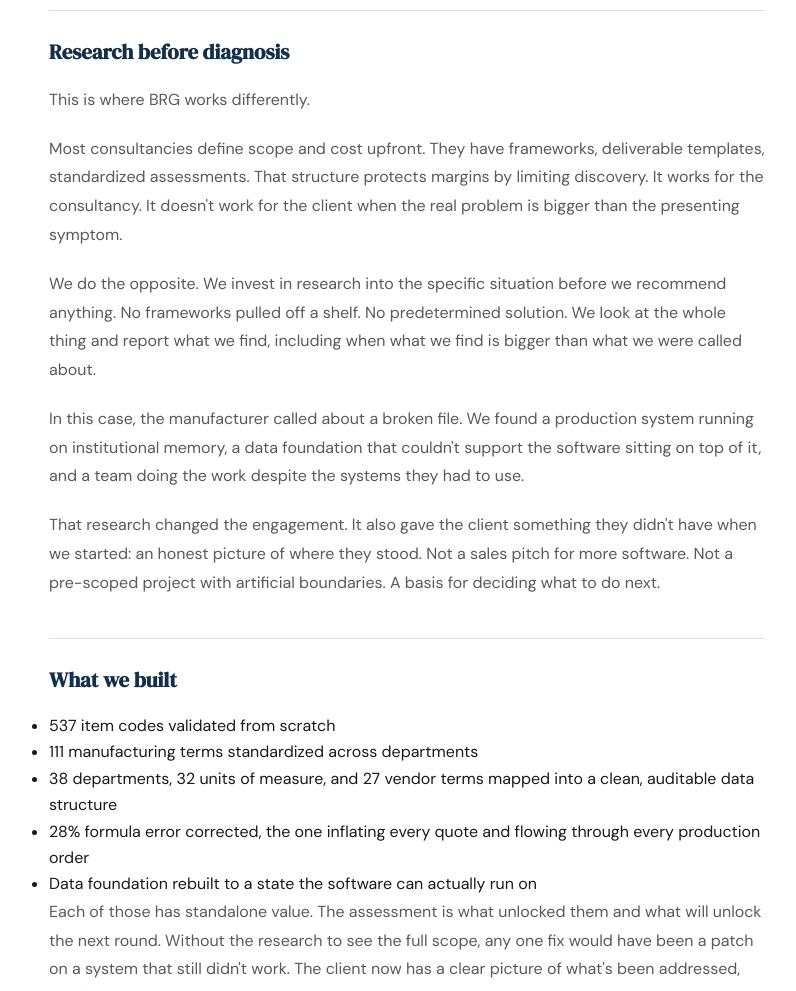
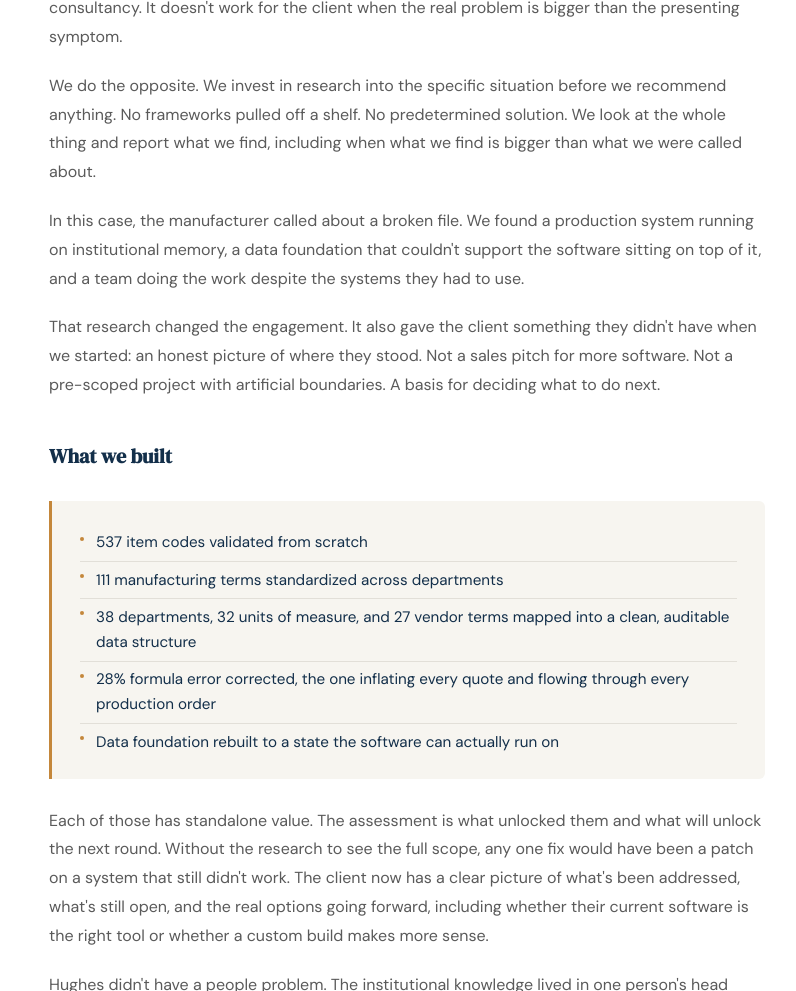
Before and after one commit to mhloftin1/brg-site, a website: page work/2026-02-operation-ran-on-memory.html in a window 1280 px wide. Shown: the part 1809-2800 px from the top of the page, without its empty margins (233-1029 px from the left). Drawn offline with Linux system fonts and the light colour scheme.

Commit message:
less sections on article

```diff
--- a/work/2026-02-operation-ran-on-memory.html
+++ b/work/2026-02-operation-ran-on-memory.html
@@ -42,14 +42,50 @@
     line-height: 1.8;
     margin-bottom: 1.25rem;
   }
+  .post-single .post-body hr {
+    border: none;
+    border-top: 1px solid var(--border);
+    margin: 2.5rem 0;
+  }
   .post-single .post-body h2 {
     font-family: var(--font-display);
-    font-size: 1.3rem;
+    font-size: 1.25rem;
     color: var(--navy-deep);
     margin-top: 2.5rem;
     margin-bottom: 1rem;
-    padding-top: 1.5rem;
-    border-top: 1px solid var(--border);
+  }
+  /* Callout block for bullet lists */
+  .post-single .post-body ul {
+    list-style: none;
+    padding: 0;
+    margin: 1.75rem 0 1.75rem 0;
+    background: var(--cream);
+    border-left: 3px solid var(--accent);
+    border-radius: 0 6px 6px 0;
+    padding: 1.5rem 1.75rem;
+  }
+  .post-single .post-body ul li {
+    font-size: 0.95rem;
+    color: var(--navy-deep);
+    line-height: 1.65;
+    padding: 0.35rem 0;
+    border-bottom: 1px solid var(--border);
+    padding-left: 1rem;
+    position: relative;
+  }
+  .post-single .post-body ul li:last-child {
+    border-bottom: none;
+    padding-bottom: 0;
+  }
+  .post-single .post-body ul li::before {
+    content: '';
+    position: absolute;
+    left: 0;
+    top: 0.75rem;
+    width: 4px;
+    height: 4px;
+    border-radius: 50%;
+    background: var(--accent);
   }
   .post-back {
     display: inline-flex;
@@ -108,11 +144,9 @@
 <p>The data foundation underneath, the translation table linking vendor part numbers to internal inventory codes, was, by the client&#39;s own assessment, roughly 90% incorrect. The team wasn&#39;t working from bad data by accident. The system had never been built to hold accurate data in the first place.</p>
 <p>One person carried the institutional knowledge for how the numbers should actually work. The playbook hadn&#39;t been built to scale, so she was answering different people at different times with nothing documented behind her. The company had a good problem: customers wanted the product. The delivery infrastructure hadn&#39;t kept up.</p>
 <p>This was an operations problem wearing a software mask. The previous contractor missed it.</p>
-<h2>How the previous contractor missed it</h2>
 <p>The consultants who installed the CPQ sold the software as the answer. They oversold what the configuration could do and never understood the manufacturing process underneath it.</p>
 <p>This is the standard pattern. A business hits a growth constraint. Someone sells them technology. The technology gets layered on top of broken processes. The technology fails. The business blames the software.</p>
 <p>The software wasn&#39;t the issue. Nobody had done the work to figure that out before recommending it.</p>
-<h2>Research before diagnosis</h2>
 <p>This is where BRG works differently.</p>
 <p>Most consultancies define scope and cost upfront. They have frameworks, deliverable templates, standardized assessments. That structure protects margins by limiting discovery. It works for the consultancy. It doesn&#39;t work for the client when the real problem is bigger than the presenting symptom.</p>
 <p>We do the opposite. We invest in research into the specific situation before we recommend anything. No frameworks pulled off a shelf. No predetermined solution. We look at the whole thing and report what we find, including when what we find is bigger than what we were called about.</p>
@@ -127,10 +161,8 @@
 <li>Data foundation rebuilt to a state the software can actually run on</li>
 </ul>
 <p>Each of those has standalone value. The assessment is what unlocked them and what will unlock the next round. Without the research to see the full scope, any one fix would have been a patch on a system that still didn&#39;t work. The client now has a clear picture of what&#39;s been addressed, what&#39;s still open, and the real options going forward, including whether their current software is the right tool or whether a custom build makes more sense.</p>
-<h2>The structural part</h2>
 <p>Hughes didn&#39;t have a people problem. The institutional knowledge lived in one person&#39;s head because the playbook hadn&#39;t been built to scale. The team wasn&#39;t playing from the same page because the page didn&#39;t exist.</p>
 <p>This is invisible until someone does the research to surface it. Owner-led businesses in this position don&#39;t need another software salesperson, and they don&#39;t need a consultant arriving with a pre-built framework. They need someone who will do the work to understand what&#39;s actually happening before telling them what to do about it.</p>
-<h2>For accountants and CPAs</h2>
 <p>If you&#39;re looking at a client&#39;s books and seeing inventory differences you can&#39;t explain, or helping someone prepare for a transaction and realizing the operations won&#39;t survive due diligence, the problem may not be what it looks like on the surface.</p>
 <p>Your clients trust you. You see things other advisors don&#39;t. But interconnected operational problems, where data, software, processes, and people all interact, fall outside most advisory scopes. That isn&#39;t a criticism. These problems cross boundaries that no single discipline covers.</p>
 <p>That&#39;s our work. We research the situation and build the operational foundation that makes your advice implementable. When your client is in a better position, so are you.</p>
```
Also changed, not shown: build.js (+39 -3 lines), posts/2026-02-operation-ran-on-memory.md (+0 -4 lines).
